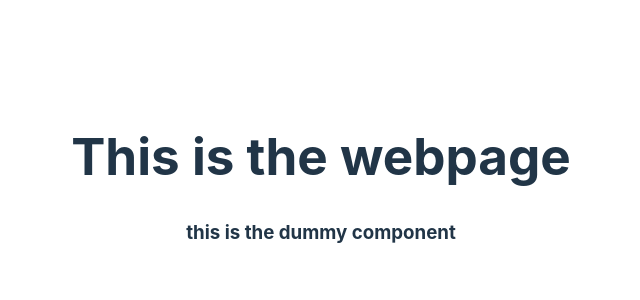
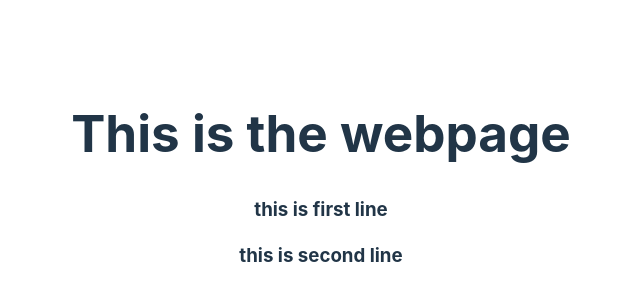
Before and after one commit to CodeByAtharva/react-tutorial, a React (Vite) app in the folder movie_engine/: page / in a window 1280 px wide. Shown: the part 220-520 px from the top of the page, without its empty margins (319-959 px from the left). Built offline with nearby package versions, Linux system fonts and the light colour scheme.

Commit message:
learn the use of props

```diff
--- a/movie_engine/src/App.jsx
+++ b/movie_engine/src/App.jsx
@@ -6,16 +6,17 @@ function App() {
   return (
     <>
     <h1>This is the webpage</h1>
-    <Text/>
+    <Text disp="this is first line"/>
+    <Text disp="this is second line"/>
     </>
   )
 }
 
 
-function Text(){
+function Text({disp}){
   return(
     <>
-    <h3>this is the dummy component</h3>
+    <h3>{disp}</h3>
     </>
 
   )
```
